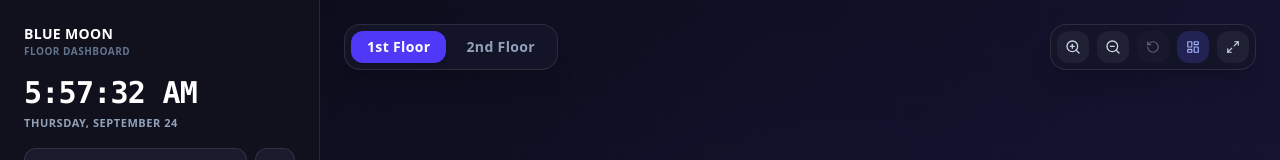
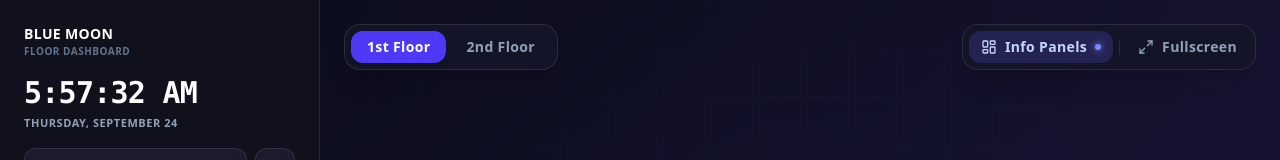
Before and after one commit to CJT22/restoDashboard, a React (Vite) app in the folder restoDashboard/: page / in a window 1280 px wide. Shown: the top 160 px of the page. Built offline with nearby package versions, Linux system fonts and the light colour scheme; no server answers.

Commit message:
Removed zoom controls

```diff
--- a/restoDashboard/src/components/FloorPlanMap.tsx
+++ b/restoDashboard/src/components/FloorPlanMap.tsx
@@ -16,6 +16,7 @@ import {
 import { InfoPanelView } from './InfoPanelView';
 import { MAX_LISTED_ORDER_ITEMS } from '../services/orderSync';
 import { LAYOUT_EDITOR_ENABLED } from '../config/layoutEditor';
+import { ZOOM_CONTROLS_ENABLED } from '../config/zoomControls';
 
 // Every floor plan image must share this exact 16:9 frame - zone geometry is
 // stored as percentages of it, so the canvas below is locked to this ratio.
@@ -32,6 +33,8 @@ const FLOOR_OPTIONS: { value: 1 | 2; label: string }[] = [
 const FLOOR_PLAN_ASPECT_W = 16;
 const FLOOR_PLAN_ASPECT_H = 9;
 
+// Zoom buttons are dormant unless VITE_ENABLE_ZOOM_CONTROLS=true (see
+// src/config/zoomControls.ts); otherwise zoomLevel stays at DEFAULT_ZOOM.
 const MIN_ZOOM = 0.7;
 const MAX_ZOOM = 1.6;
 const ZOOM_STEP = 0.15;
@@ -40,12 +43,19 @@ const ZOOM_STEP = 0.15;
 const ZOOM_BUTTON_CLASSES =
   'w-8 h-8 rounded-xl bg-white/5 hover:bg-white/10 flex items-center justify-center text-slate-300 hover:text-white transition-all disabled:opacity-40 disabled:hover:bg-white/5 disabled:hover:text-slate-300 disabled:cursor-default';
 
+// Labeled view buttons (Info Panels, Fullscreen): same height and type as the
+// floor tabs so the two top bars mirror each other. Labels collapse to
+// icon-only below xl, where the bar would crowd the floor switcher.
+const VIEW_BUTTON_CLASSES =
+  'h-8 px-3 flex items-center gap-2 rounded-xl text-sm font-bold tracking-wide transition-all';
+const VIEW_BUTTON_IDLE = 'text-slate-400 hover:text-white hover:bg-white/5';
+
 // Zone info panel: one dark panel pinned to the zone's top-left, stacking
 // lines in priority order — name, room timer, item count, order total, then
 // the order's items ("2× Sisig"), with "+N more" when not all of them fit.
 // The total is drawn last (at the bottom) but claims its line before the
-// items do. Laid out in JS from the zone's rendered size in px (so zooming
-// in reveals more): text scales with the zone, and lines drop off the bottom
+// items do. Laid out in JS from the zone's rendered size in px (so a bigger
+// screen reveals more): text scales with the zone, and lines drop off the bottom
 // once they no longer fit. The name and an hourly room's timer are never
 // dropped. Anything cut here is still in the hover card and detail modal.
 const PANEL_PAD_X = 3;
@@ -332,7 +342,7 @@ export const FloorPlanMap: React.FC<FloorPlanMapProps> = ({
         {/* Floor & Status Information */}
         <div className="pointer-events-auto flex items-center gap-3">
           {/* Floor switcher: segmented control so changing floors is a single tap
-              and both options are always visible. Styled like the zoom bar on the right. */}
+              and both options are always visible. Styled like the view bar on the right. */}
           <div
             role="tablist"
             aria-label="Floor"
@@ -364,8 +374,9 @@ export const FloorPlanMap: React.FC<FloorPlanMapProps> = ({
           )}
         </div>
 
-        {/* Edit Zones (only when the layout editor is enabled) & Zoom Controls */}
-        <div className="pointer-events-auto flex items-center gap-2 bg-[#141628]/90 backdrop-blur-md border border-white/10 rounded-2xl p-1.5 shadow-xl">
+        {/* View bar: Info Panels & Fullscreen, plus Edit Zones and zoom when
+            their dormant build flags are on */}
+        <div className="pointer-events-auto flex items-center gap-1 bg-[#141628]/90 backdrop-blur-md border border-white/10 rounded-2xl p-1.5 shadow-xl">
           {LAYOUT_EDITOR_ENABLED && (
             <>
               <button
@@ -386,6 +397,8 @@ export const FloorPlanMap: React.FC<FloorPlanMapProps> = ({
             </>
           )}
 
+          {ZOOM_CONTROLS_ENABLED && (
+            <>
               <button
                 id="btn-zoom-in"
                 onClick={() => handleZoom(ZOOM_STEP)}
@@ -416,30 +429,46 @@ export const FloorPlanMap: React.FC<FloorPlanMapProps> = ({
               >
                 <RotateCcw className="w-3.5 h-3.5" />
               </button>
+
+              <div className="h-4 w-px bg-white/10 mx-1" />
+            </>
+          )}
+
+          {/* Toggle: indigo with a lit dot while panels are shown, like the
+              active floor tab; grey with an unlit dot while hidden. */}
           <button
             id="btn-toggle-info-panels"
             onClick={onToggleInfoPanels}
             aria-pressed={showInfoPanels}
-            className={`w-8 h-8 rounded-xl flex items-center justify-center transition-all ${
-              showInfoPanels
-                ? 'bg-indigo-500/20 text-indigo-300 hover:bg-indigo-500/30'
-                : 'bg-white/5 hover:bg-white/10 text-slate-300 hover:text-white'
+            className={`${VIEW_BUTTON_CLASSES} ${
+              showInfoPanels ? 'bg-indigo-500/20 text-indigo-200 hover:bg-indigo-500/30' : VIEW_BUTTON_IDLE
             }`}
-            title={showInfoPanels ? 'Hide Info Panels' : 'Show Info Panels'}
-            aria-label={showInfoPanels ? 'Hide info panels' : 'Show info panels'}
+            title={showInfoPanels ? 'Hide info panels' : 'Show info panels'}
+            aria-label="Info panels"
           >
-            <LayoutDashboard className="w-3.5 h-3.5" />
+            <LayoutDashboard className="w-4 h-4" />
+            <span className="hidden xl:inline">Info Panels</span>
+            <span
+              aria-hidden="true"
+              className={`w-1.5 h-1.5 rounded-full transition-colors ${
+                showInfoPanels ? 'bg-indigo-400 shadow-[0_0_6px] shadow-indigo-400' : 'bg-slate-600'
+              }`}
+            />
           </button>
           {canFullscreen && (
+            <>
+              <div className="h-4 w-px bg-white/10 mx-0.5" />
               <button
                 id="btn-fullscreen"
                 onClick={toggleFullscreen}
-              className="w-8 h-8 rounded-xl bg-white/5 hover:bg-white/10 flex items-center justify-center text-slate-300 hover:text-white transition-all"
-              title={isFullscreen ? 'Exit Fullscreen' : 'Enter Fullscreen'}
+                className={`${VIEW_BUTTON_CLASSES} ${VIEW_BUTTON_IDLE}`}
+                title={isFullscreen ? 'Exit fullscreen' : 'Enter fullscreen'}
                 aria-label={isFullscreen ? 'Exit fullscreen' : 'Enter fullscreen'}
               >
-              {isFullscreen ? <Minimize2 className="w-3.5 h-3.5" /> : <Maximize2 className="w-3.5 h-3.5" />}
+                {isFullscreen ? <Minimize2 className="w-4 h-4" /> : <Maximize2 className="w-4 h-4" />}
+                <span className="hidden xl:inline">{isFullscreen ? 'Exit Fullscreen' : 'Fullscreen'}</span>
               </button>
+            </>
           )}
         </div>
       </div>
--- /dev/null
+++ b/restoDashboard/src/config/zoomControls.ts
@@ -0,0 +1,9 @@
+// The floor plan's zoom in / zoom out / reset buttons are dormant: the plan is
+// fixed at its default size (the largest 16:9 box that fits the workspace).
+// Set VITE_ENABLE_ZOOM_CONTROLS=true (e.g. in a git-ignored .env.local) to
+// bring them back — see docs/zoom-controls.md.
+//
+// Vite inlines import.meta.env at build time, so with the flag unset this is
+// a literal `false` and the buttons are dropped from the bundle; the zoom
+// level then simply stays at 1x.
+export const ZOOM_CONTROLS_ENABLED = import.meta.env.VITE_ENABLE_ZOOM_CONTROLS === 'true';
--- a/restoDashboard/src/vite-env.d.ts
+++ b/restoDashboard/src/vite-env.d.ts
@@ -4,6 +4,9 @@ interface ImportMetaEnv {
   // 'true' turns on the dormant floor-plan layout editor (Edit Zones). See
   // src/config/layoutEditor.ts and docs/layout-editor.md.
   readonly VITE_ENABLE_LAYOUT_EDITOR?: string;
+  // 'true' brings back the dormant zoom in / out / reset buttons. See
+  // src/config/zoomControls.ts and docs/zoom-controls.md.
+  readonly VITE_ENABLE_ZOOM_CONTROLS?: string;
 }
 
 interface ImportMeta {
```
Also changed, not shown: 4 other files (tests, documents, lock files or other folders). Lines whose indentation alone changed are shown as unchanged.
